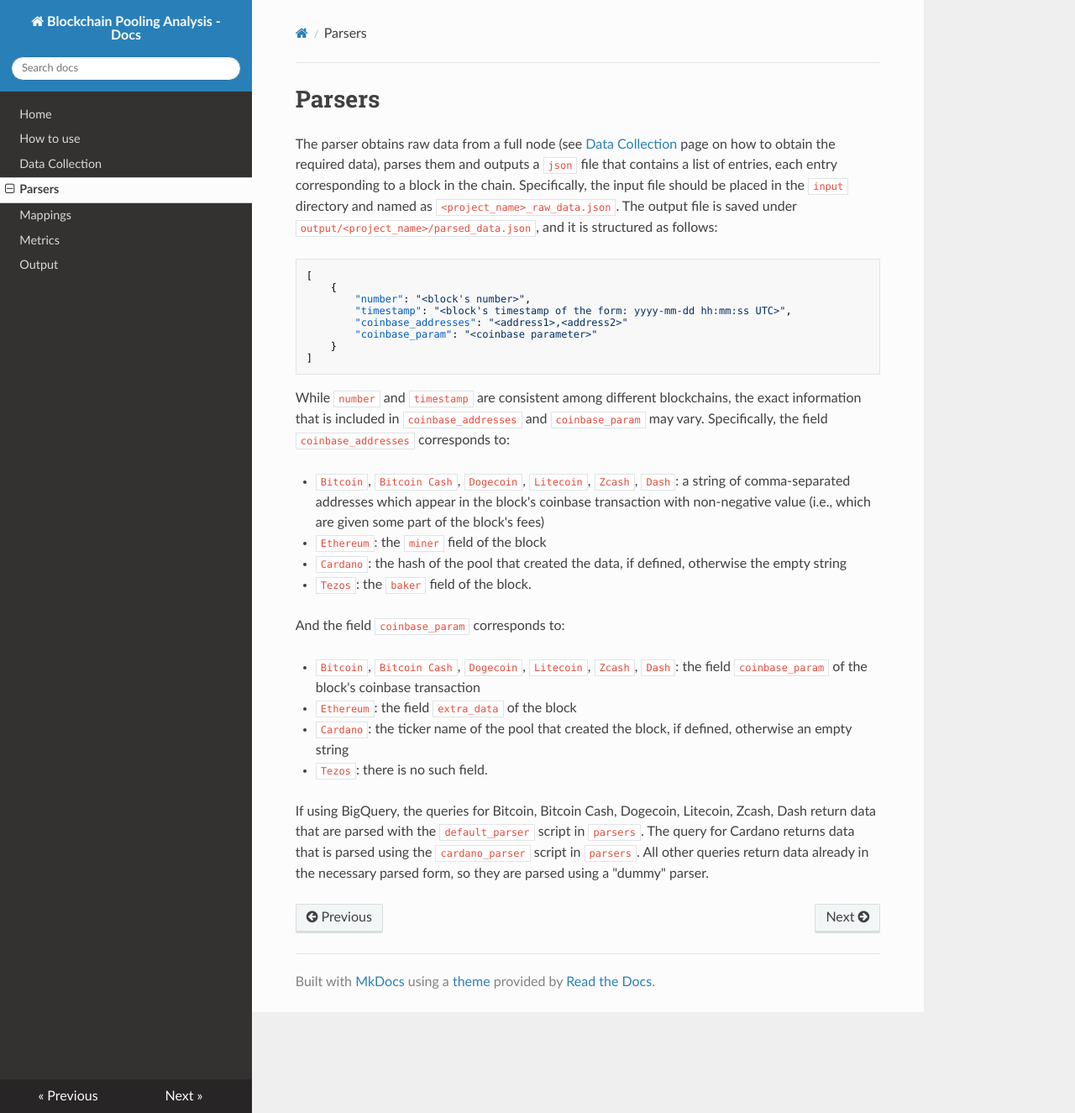
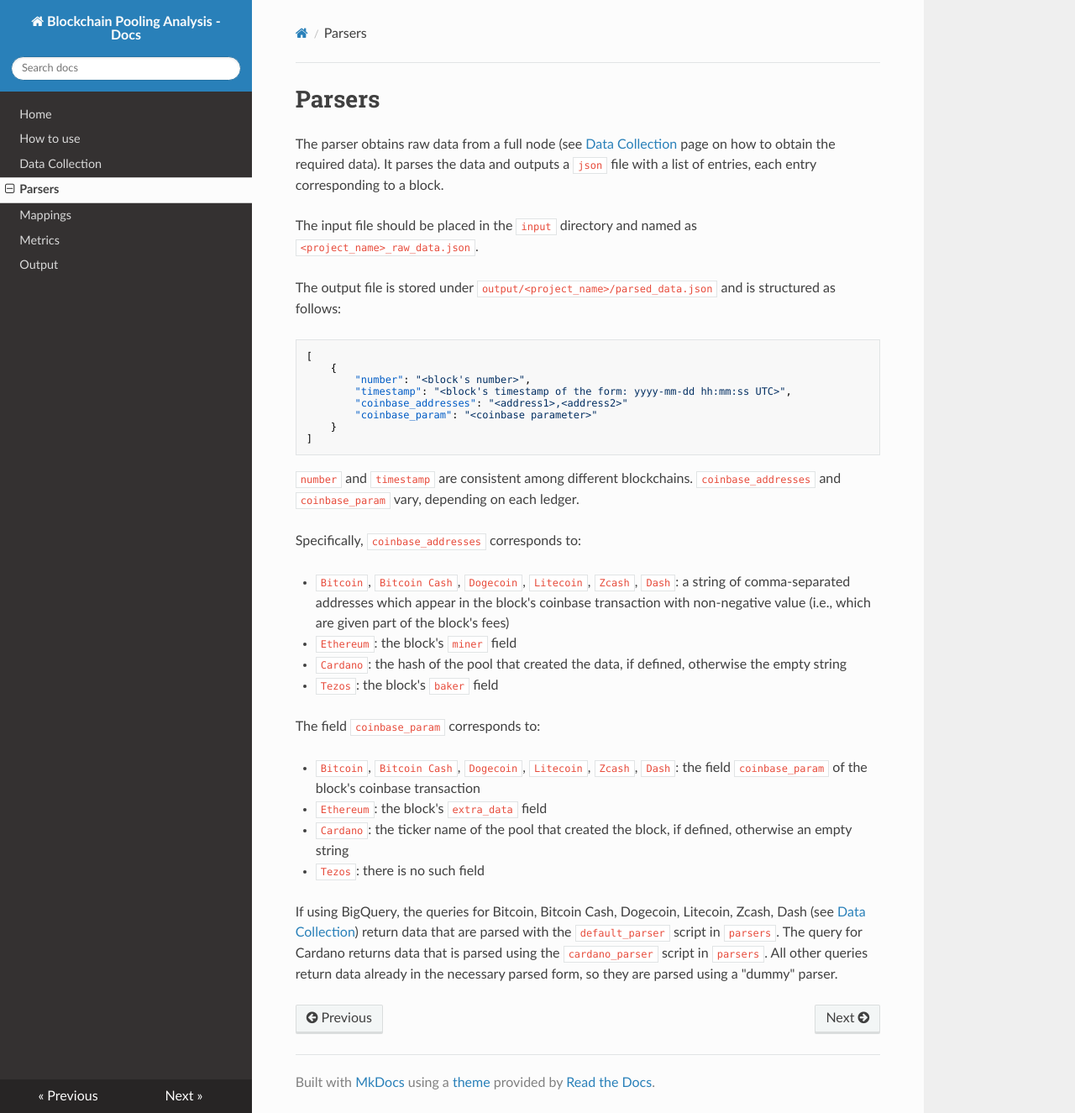
Before and after one commit to Blockchain-Technology-Lab/consensus-decentralization, an MkDocs documentation site: the page built from docs/parsers.md, in a window 1280 px wide and 1325 px high. Shown: the whole window at 84% size. Built offline with MkDocs 1.6.1, drawn with Linux system fonts in a browser that asks for light colours; nearby versions of some CDN libraries.

Commit message:
Update parser doc

````diff
--- a/docs/parsers.md
+++ b/docs/parsers.md
@@ -1,9 +1,11 @@
 # Parsers
 
-The parser obtains raw data from a full node (see [Data Collection](data.md) page on how to obtain the required data),
-parses them and outputs a `json` file that contains a list of entries, each entry corresponding to a block in the chain.
-Specifically, the input file should be placed in the `input` directory and named as `<project_name>_raw_data.json`.
-The output file is saved under `output/<project_name>/parsed_data.json`, and it is structured as follows:
+The parser obtains raw data from a full node (see [Data Collection](data.md) page on how to obtain the required data).
+It parses the data and outputs a `json` file with a list of entries, each entry corresponding to a block.
+
+The input file should be placed in the `input` directory and named as `<project_name>_raw_data.json`.
+
+The output file is stored under `output/<project_name>/parsed_data.json` and is structured as follows:
 
 ```
 [
@@ -15,24 +17,25 @@ The output file is saved under `output/<project_name>/parsed_data.json`, and it
     }
 ]
 ```
-While `number` and `timestamp` are consistent among different blockchains, the exact information that is included in
-`coinbase_addresses` and `coinbase_param` may vary. Specifically, the field `coinbase_addresses` corresponds to:
 
-- `Bitcoin`, `Bitcoin Cash`, `Dogecoin`, `Litecoin`, `Zcash`, `Dash`: a string of comma-separated addresses which appear
-in the block's coinbase transaction with non-negative value (i.e., which are given some part of the block's fees)
-- `Ethereum`: the `miner` field of the block
+`number` and `timestamp` are consistent among different blockchains.
+`coinbase_addresses` and `coinbase_param` vary, depending on each ledger.
+
+Specifically, `coinbase_addresses` corresponds to:
+
+- `Bitcoin`, `Bitcoin Cash`, `Dogecoin`, `Litecoin`, `Zcash`, `Dash`: a string of comma-separated addresses which appear in the block's coinbase transaction with non-negative value (i.e., which are given part of the block's fees)
+- `Ethereum`: the block's `miner` field
 - `Cardano`: the hash of the pool that created the data, if defined, otherwise the empty string
-- `Tezos`: the `baker` field of the block.
+- `Tezos`: the block's `baker` field
 
-And the field `coinbase_param` corresponds to:
+The field `coinbase_param` corresponds to:
 
-- `Bitcoin`, `Bitcoin Cash`, `Dogecoin`, `Litecoin`, `Zcash`, `Dash`: the field `coinbase_param` of the block's coinbase
-transaction
-- `Ethereum`: the field `extra_data` of the block
+- `Bitcoin`, `Bitcoin Cash`, `Dogecoin`, `Litecoin`, `Zcash`, `Dash`: the field `coinbase_param` of the block's coinbase transaction
+- `Ethereum`: the block's `extra_data` field
 - `Cardano`: the ticker name of the pool that created the block, if defined, otherwise an empty string
-- `Tezos`: there is no such field.
+- `Tezos`: there is no such field
 
-If using BigQuery, the queries for Bitcoin, Bitcoin Cash, Dogecoin, Litecoin, Zcash, Dash return data that are parsed
-with the `default_parser` script in `parsers`.
+If using BigQuery, the queries for Bitcoin, Bitcoin Cash, Dogecoin, Litecoin, Zcash, Dash (see [Data Collection](data.md))
+return data that are parsed with the `default_parser` script in `parsers`.
 The query for Cardano returns data that is parsed using the `cardano_parser` script in `parsers`.
 All other queries return data already in the necessary parsed form, so they are parsed using a "dummy" parser.
````
